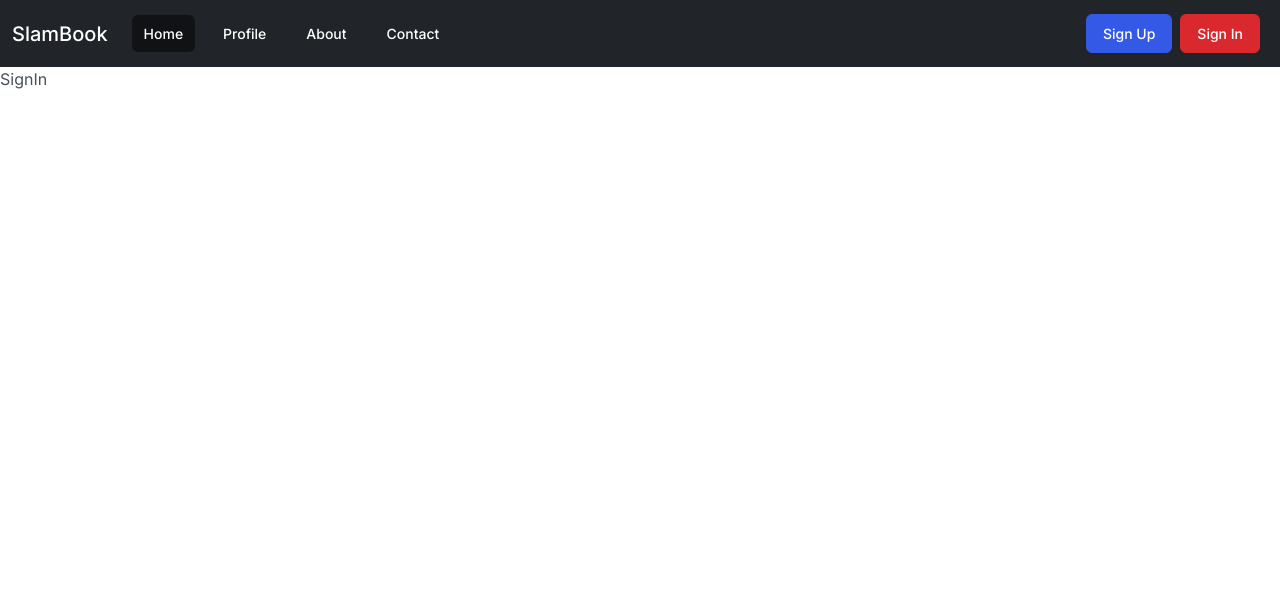
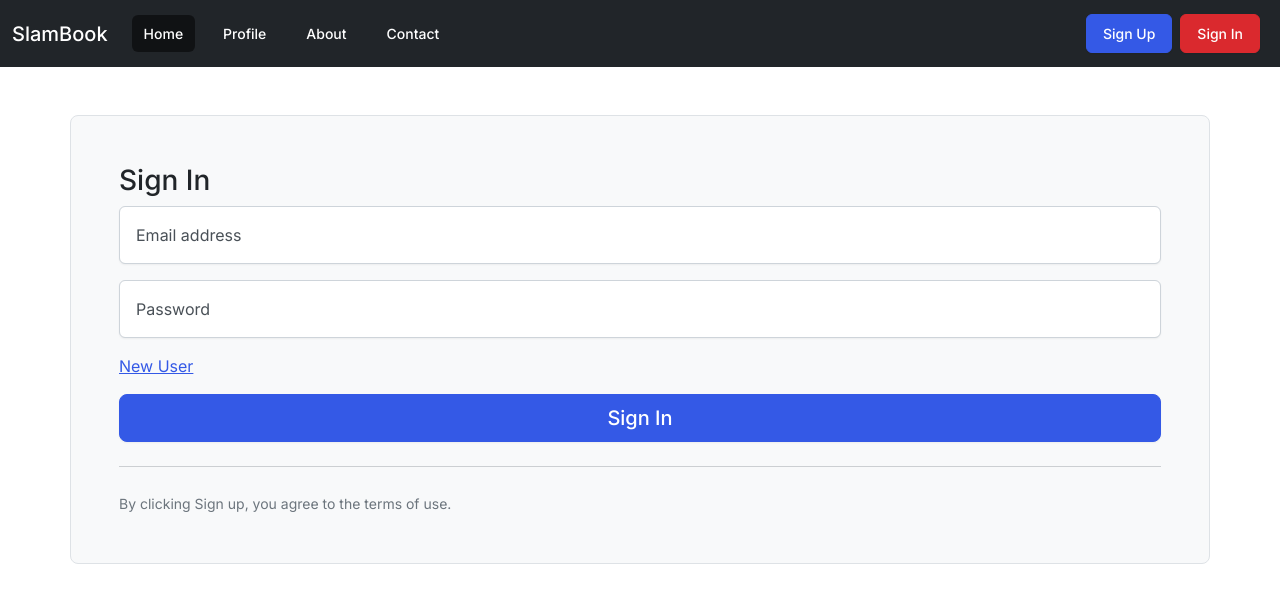
Before and after one commit to VikasMeshram2708/SlamBook, a React (Create React App) app in the folder client/: page /signIn in a window 1280 px wide. Shown: the top 602 px of the page. Built offline with nearby package versions, Linux system fonts and the light colour scheme.

Commit message:
:tada:form actions setup and testing done on signIn form

```diff
--- a/client/src/Components/Forms/SignIn.js
+++ b/client/src/Components/Forms/SignIn.js
@@ -1,9 +1,67 @@
-import React from 'react'
+import React, { useState,useCallback } from "react";
+import { Link } from "react-router-dom";
 
 const SignIn = () => {
+  const [email, setEmail] = useState("");
+  const [password, setPassword] = useState("");
+
+  const formSubmitted = useCallback((event) => {
+    event.preventDefault();
+    const data = {
+      email,
+      password,
+    };
+    console.log(data);
+  },[email,password]);
+
   return (
-    <div>SignIn</div>
-  )
-}
+    <>
+      <form
+        onSubmit={formSubmitted}
+        className="p-4 p-md-5 border rounded-3 bg-light container mt-5"
+      >
+        <h3 className="form-label">Sign In</h3>
+        <div className="form-floating mb-3">
+          <input
+            type="email"
+            className="form-control"
+            id="email"
+            value={email}
+            onChange={(event) => {
+              setEmail(event.target.value);
+            }}
+            placeholder="name@example.com"
+          />
+          <label htmlFor="floatingInput">Email address</label>
+        </div>
+        <div className="form-floating mb-3">
+          <input
+            type="password"
+            className="form-control"
+            id="password"
+            value={password}
+            onChange={(event) => {
+              setPassword(event.target.value);
+            }}
+            placeholder="Password"
+          />
+          <label htmlFor="floatingPassword">Password</label>
+        </div>
+        <div className="checkbox mb-3">
+          <label>
+            <Link to="/signUp">New User</Link>
+          </label>
+        </div>
+        <button className="w-100 btn btn-lg btn-primary" type="submit">
+          Sign In
+        </button>
+        <hr className="my-4" />
+        <small className="text-muted">
+          By clicking Sign up, you agree to the terms of use.
+        </small>
+      </form>
+    </>
+  );
+};
 
-export default SignIn
+export default SignIn;
--- a/client/src/Components/Forms/SignUp.js
+++ b/client/src/Components/Forms/SignUp.js
@@ -1,4 +1,4 @@
-import React, { useState } from "react";
+import React, { useState, useCallback } from "react";
 import { Link } from "react-router-dom";
 
 const SignUp = () => {
@@ -8,7 +8,8 @@ const SignUp = () => {
   const [phone, setPhone] = useState("");
   const [dob, setDob] = useState("");
 
-  const formSubmitted = (event) => {
+  const formSubmitted = useCallback(
+    (event) => {
       event.preventDefault();
       const data = {
         name,
@@ -18,7 +19,9 @@ const SignUp = () => {
         dob,
       };
       console.log(data);
-  };
+    },
+    [name, email, password, phone, dob]
+  );
 
   return (
     <>
```
Lines whose indentation alone changed are shown as unchanged.
